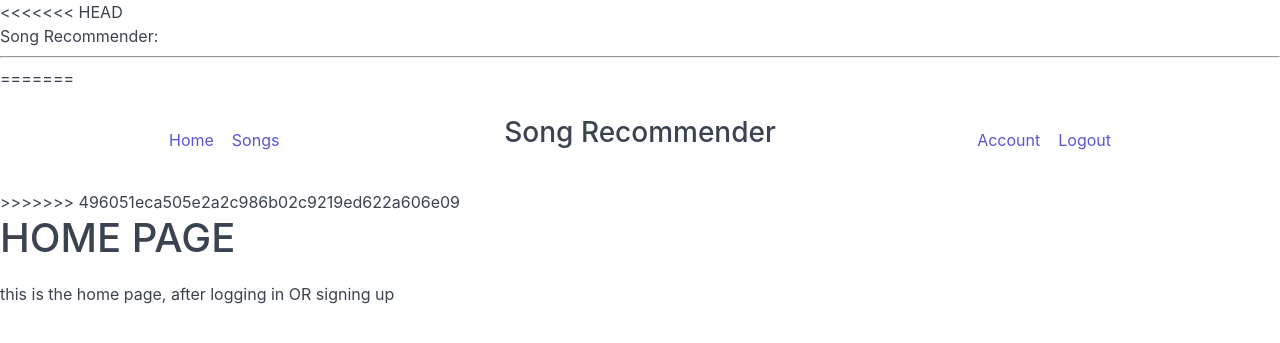
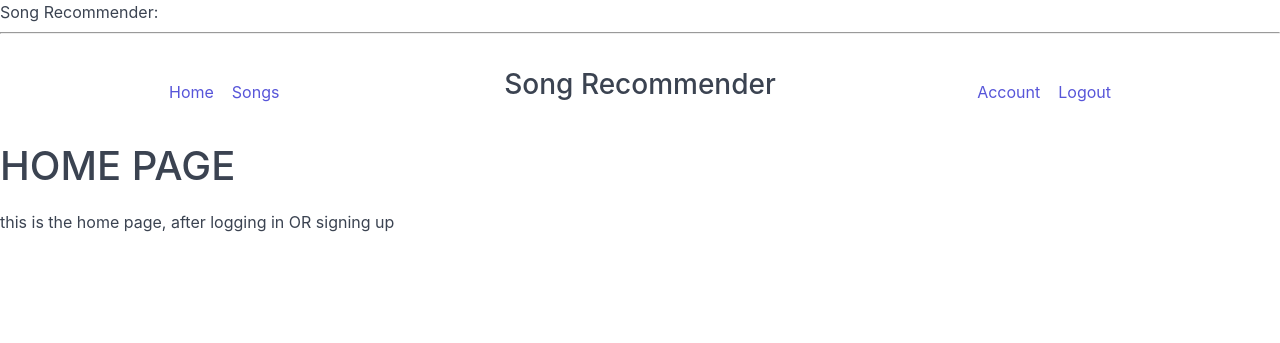
Before and after one commit to Kamoa17/CMSCI349-Song-Recommender, a Flask app: page /home in a window 1280 px wide. Shown: the top 343 px of the page. Run offline with Flask 2, Linux system fonts and the light colour scheme.

Commit message:
no more merge conflicts

```diff
--- a/app/templates/base.html
+++ b/app/templates/base.html
@@ -20,7 +20,6 @@
     <link rel="stylesheet" type="text/css" href="{{ url_for('static', filename='css/styles.css') }}" />
 </head>
 
-<<<<<<< HEAD
     <body bgcolor="LightGray">
     {% if title == 'Log In' %}
     {% elif title == 'Sign Up' %}
@@ -44,7 +43,6 @@
         </ul>
         {% endif %}
         {% endwith %}
-=======
 <body>
     <svg class="hidden">
         <!-- made with Icomoon.io, Icons from http://www.entypo.com/ and https://icomoon.io/ -->
@@ -88,7 +86,6 @@
             <a href="{{ url_for('logout') }}" class="btn btn-link">Logout</a>
         </section>
     </header>
->>>>>>> 496051eca505e2a2c986b02c9219ed622a606e09
     {% block content %}{% endblock %}
 </body>
 
```
